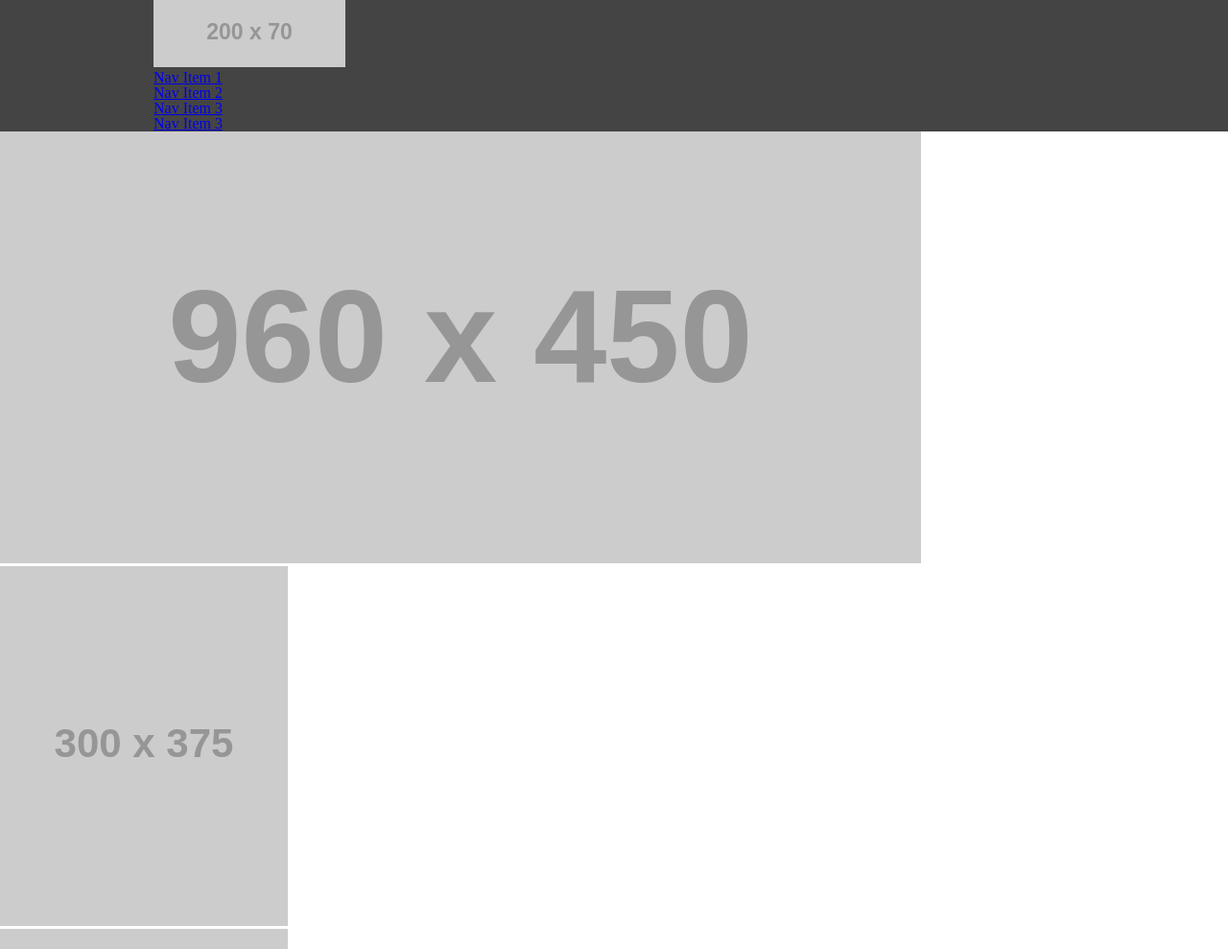
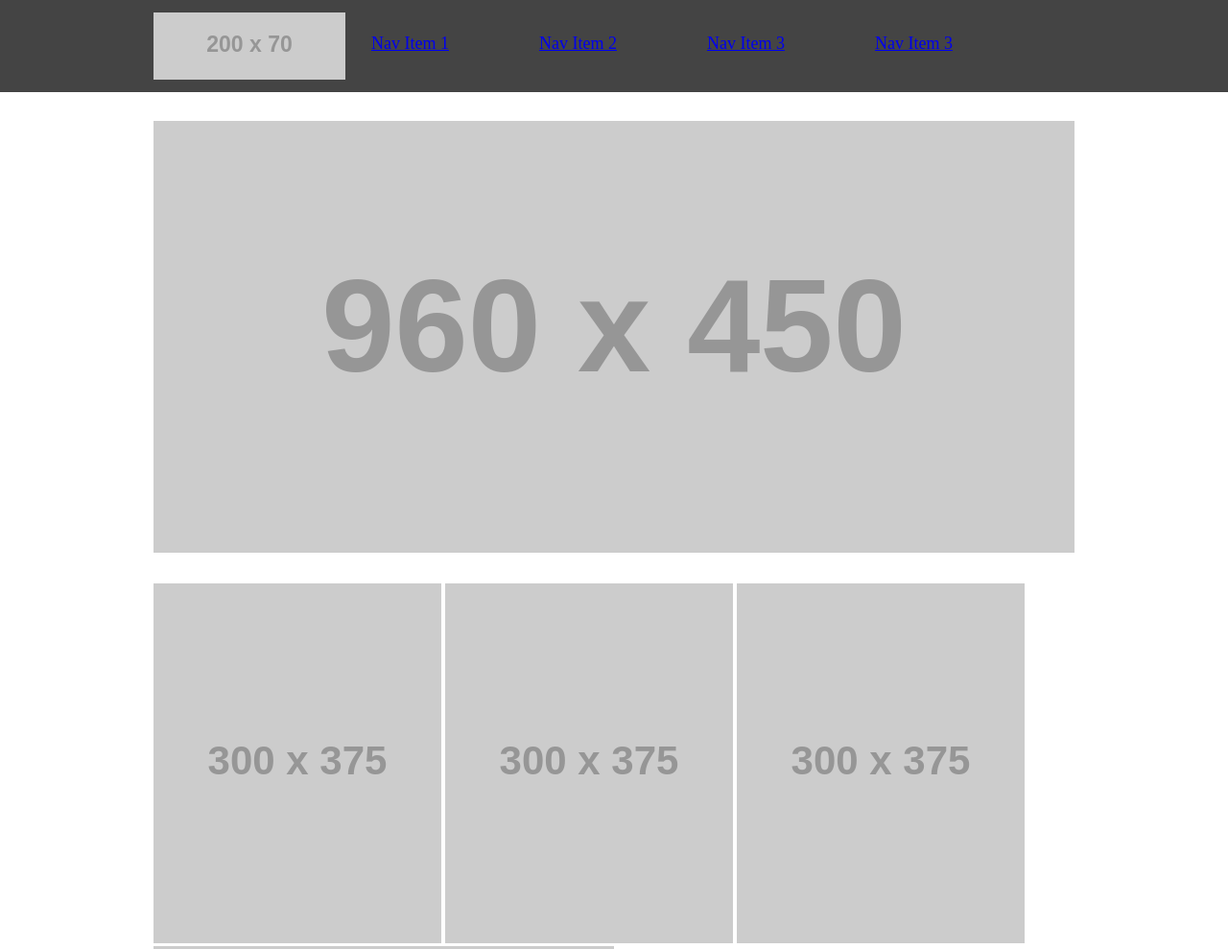
Before and after one commit to L-Stewart/wirefame-exercise, a plain HTML site: page index.html in a window 1280 px wide. Shown: the top 989 px of the page at 96% size. Drawn offline with Linux system fonts and the light colour scheme; placeholder pictures from the web are drawn by us.

Commit message:
woking on padding and margins

```diff
--- a/style.css
+++ b/style.css
@@ -1,10 +1,46 @@
 header {
     background-color: #444;
     width: 100%;
+    height: 96px;
+    padding: 13px;
+    box-sizing: border-box;
 }
 
 header div {
     width: 960px;
     margin: auto;
+}
 
+header img {
+    float: left;
+    margin-right: 27px
 }
+
+nav {
+    float: left;
+}
+nav li {
+    display: inline-block;
+    padding: 23px 0px;
+    margin-right: 90px;
+    font-size: 18px;
+}
+
+main {
+    width: 960px;
+    margin: auto;
+    padding: 30px 0;
+}
+
+main > img {
+    margin-bottom: 29px;
+}
+
+main li {
+    display: inline-block;
+}
+
+article {
+    float: left;
+    padding: 29;
+}
```
